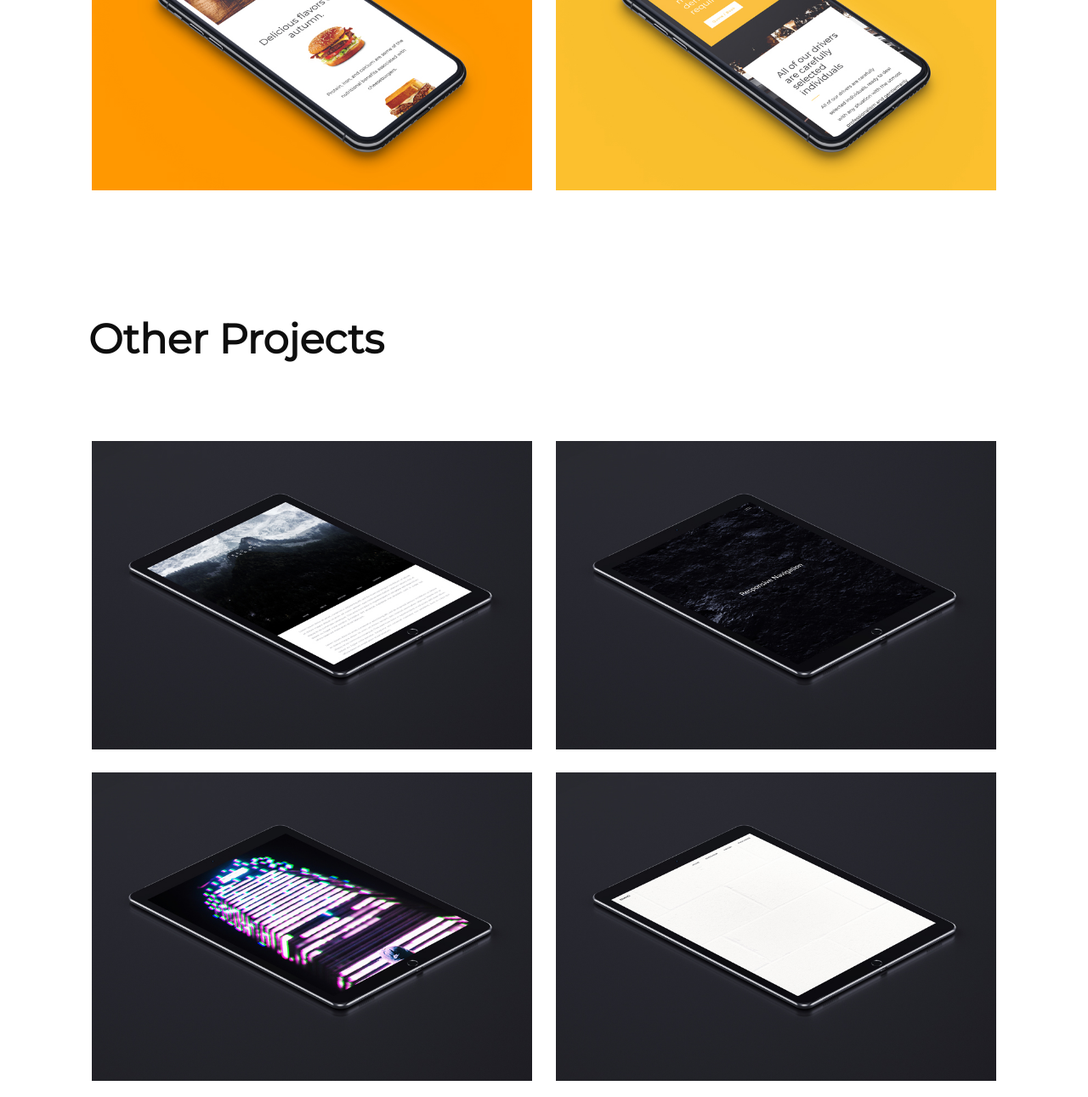
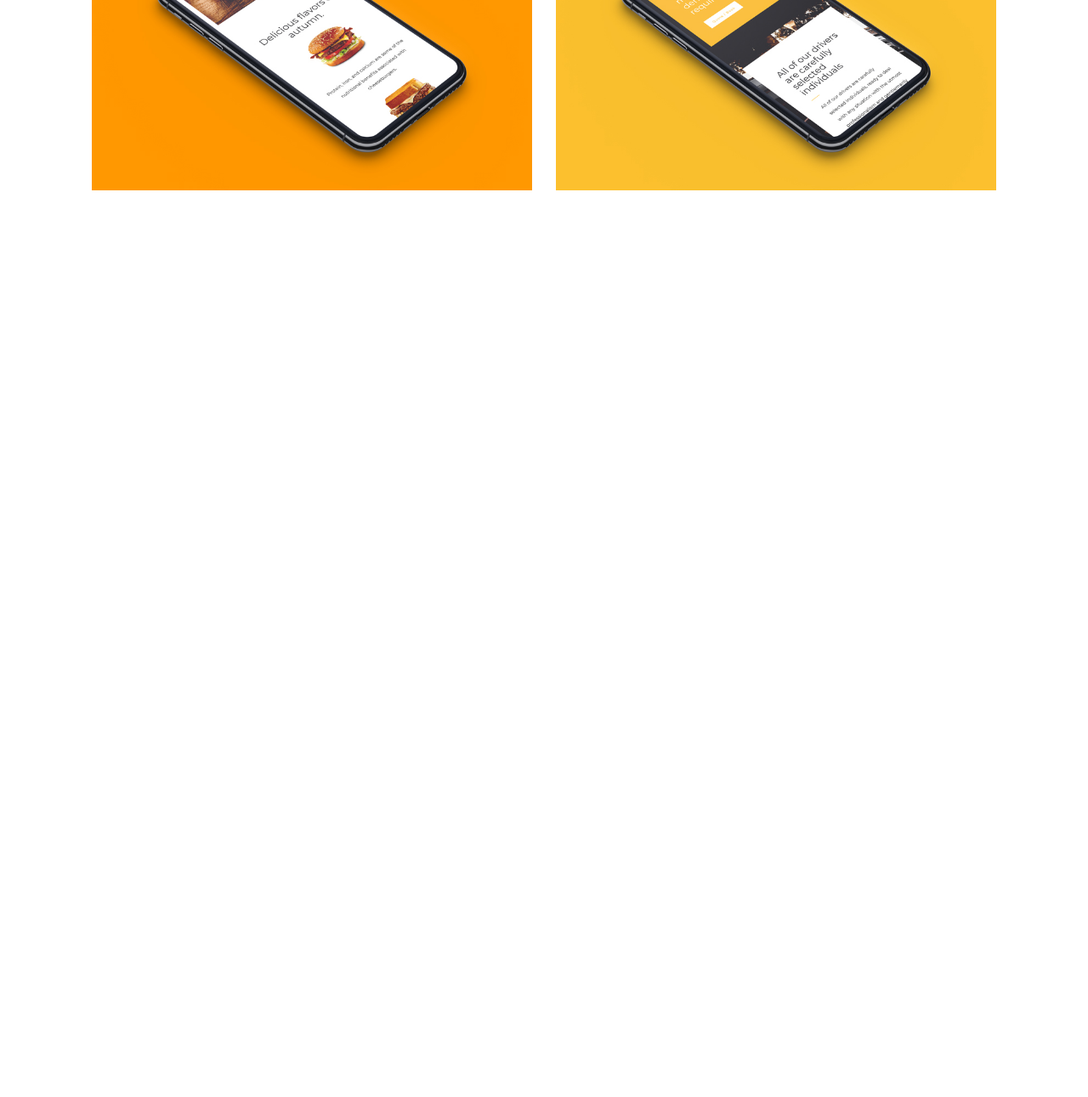
Before and after one commit to obafemim/obafemim1, a website: page index.html in a window 1280 px wide. Shown: the part 1038-2329 px from the top of the page at 85% size. After the commit the page ends 1338 px from the top, so only its background shows below. Drawn offline with nearby package versions, Linux system fonts and the light colour scheme.

Commit message:
Update index.html

```diff
--- a/index.html
+++ b/index.html
@@ -35,7 +35,7 @@
         <a href="https://obafemim.github.io/my_app_2/" class="link"><img class="anim" src="images/project4.jpg" alt="project img"></a>
       </div>
 
-      <div class="header2">
+<!--       <div class="header2">
         <h1 class="anim">Other Projects</h1>
         <p class="anim"></p>
       </div>
@@ -47,7 +47,7 @@
         <a href="https://obafemim.github.io/minimal_responsive_navigation/" class="link"><img class="anim" src="images/project8.jpg" alt="project img"></a>
         <a href="https://obafemim.github.io/parallax_scrolling/" class="link"><img class="anim" src="images/project9.jpg" alt="project img"></a>
         <a href="https://obafemim.github.io/travel_website_landing_page/" class="link"><img class="anim" src="images/project10.jpg" alt="project img"></a>
-      </div>
+      </div> -->
 
       <footer>
         <p></p>
```
